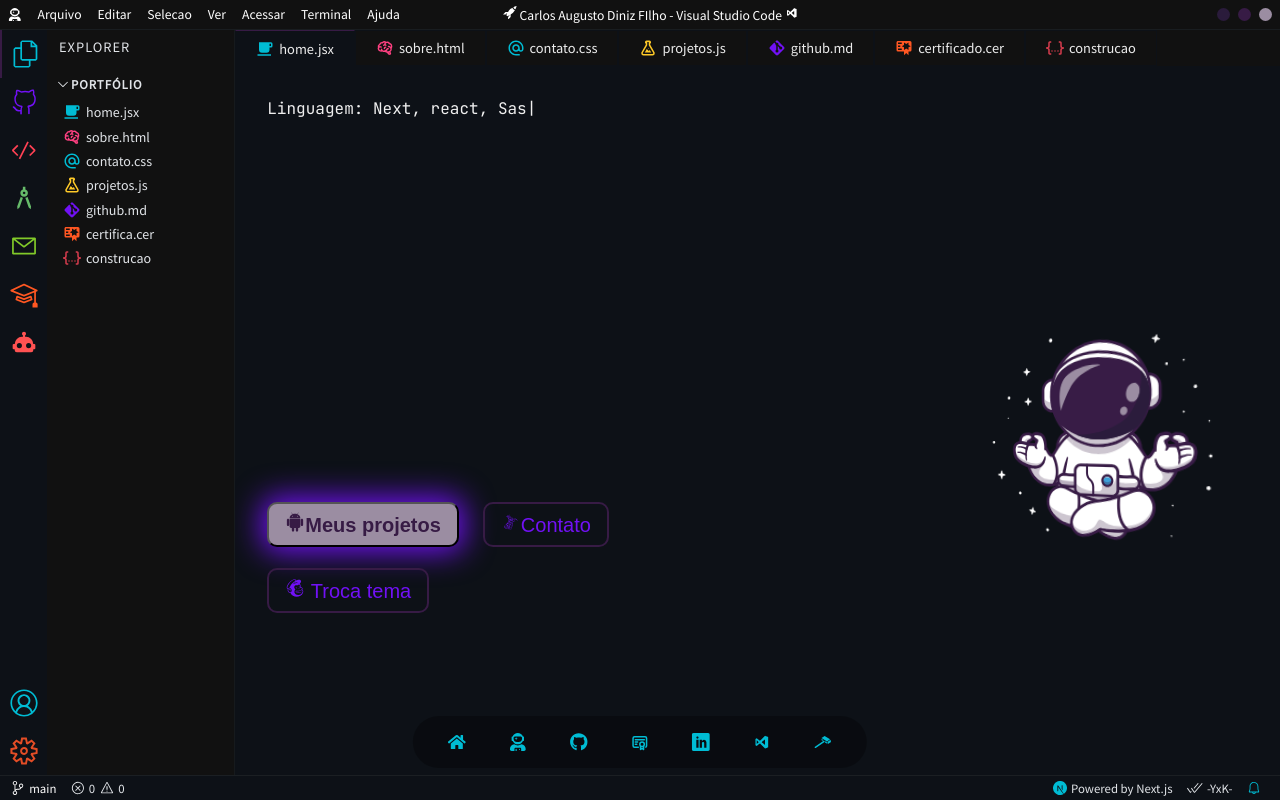
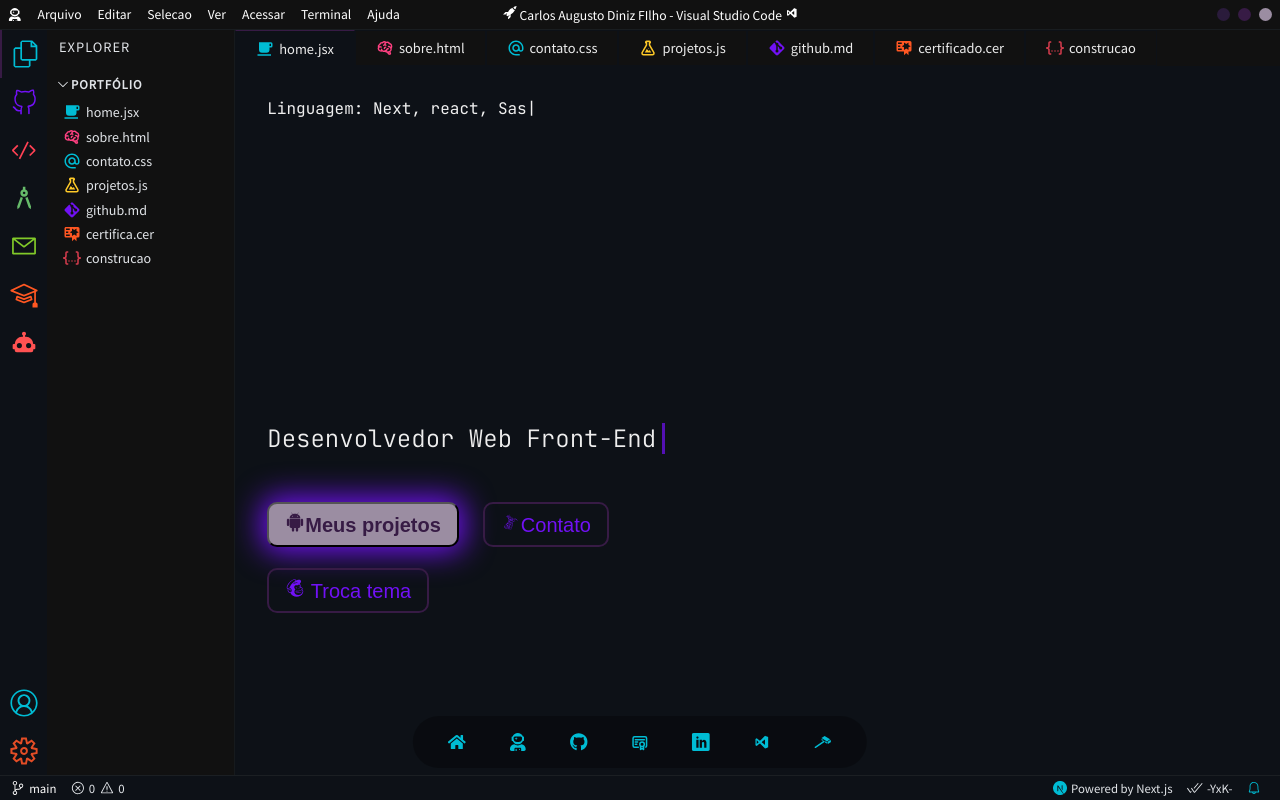
Before and after one commit to ysneshy/portfolio-carlos-filho, a Next.js app: page / in a window 1280 px wide. Built offline with nearby package versions, Linux system fonts and the light colour scheme.

Commit message:
upgrade55 :bug::zap::rocket:

```diff
--- a/pages/index.jsx
+++ b/pages/index.jsx
@@ -40,12 +40,10 @@ export default function HomePage() {
       <div className={styles.container}>
         <div className={styles.foreground}>
           <div className={styles.content}>
-            <Flip delay={5000} count={2}>
+            <Flip delay={3000} count={2}>
               <h1 className={styles.name}><FaUserAstronaut />&nbsp;Carlos Augusto Diniz Filho</h1>
             </Flip>
-            <Flip delay={9000} count={2}>
               <h6 className={styles.bio}>Desenvolvedor Web Front-End</h6>
-            </Flip>
             <Link href="/projects">
               <button className={styles.button}><DiAndroid />Meus projetos</button>
             </Link>
@@ -61,7 +59,7 @@ export default function HomePage() {
           <div>
           </div>
           <div className={styles.illustration} >
-            <Flip delay={1000} count={2}>
+            <Flip delay={6000} count={2}>
               <img src="background.svg"  width="290px" alt="software" />
             </Flip>
           </div>
--- a/styles/HomePage.module.css
+++ b/styles/HomePage.module.css
@@ -59,7 +59,7 @@
 .bio::after {
   margin-left: 0.4rem;
   width: 0.125em;
-  background: var(--accent-color);
+  background: rgba(113, 17, 245);
   animation: typewriter 2.5s steps(24) 500ms forwards,
     blink 750ms steps(24) infinite;
 }
@@ -77,9 +77,8 @@
   }
 }
 
-
 .button {
-  background: var(--accent-color);
+  background: rgb(155, 141, 162);
   font-size: 1.25rem;
   padding: 0.5rem 1rem;
   margin-right: 1.5rem;
@@ -87,7 +86,6 @@
   font-weight: 600;
   border-radius: 10px;
   cursor: pointer;
-  background: rgb(155, 141, 162);
   box-shadow: 0 0 30px 5px rgba(113, 17, 245);
   -webkit-transition: all 0.2s ease-out;
   -moz-transition: all 0.2s ease-out;
@@ -116,6 +114,7 @@
     transition: all 0.2s ease-out
 
 }
+
 
 .illustration {
   height: 500px;
```
